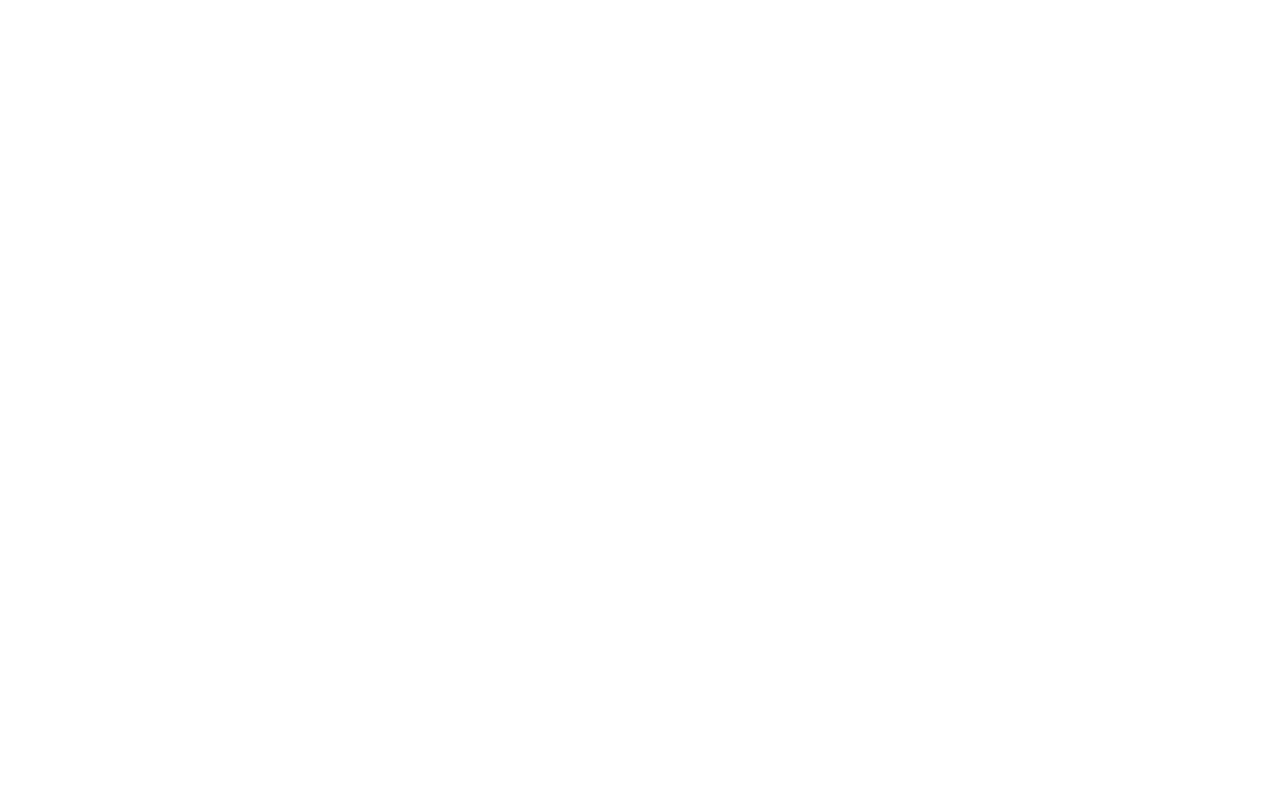
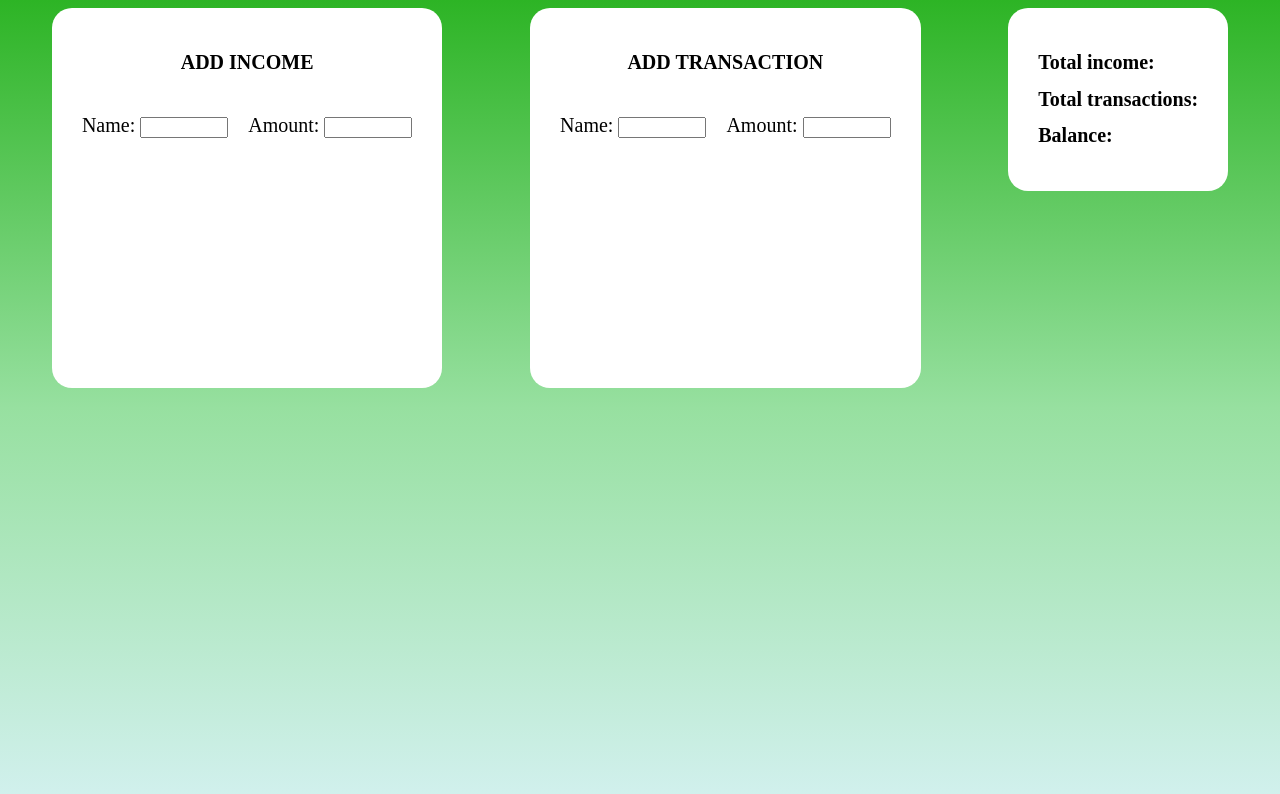
Before and after one commit to jovanlekic12/transactions-js, a website built with Vite: page index.html in a window 1280 px wide. Built offline with nearby package versions, Linux system fonts and the light colour scheme.

Commit message:
add cards with inputs

```diff
--- a/index.html
+++ b/index.html
@@ -7,7 +7,43 @@
     <title>Vite App</title>
   </head>
   <body>
-    <div id="app"></div>
+    <div id="app">
+      <main class="container">
+        <div class="card">
+          <h1 class="title">ADD INCOME</h1>
+          <form class="input__div">
+            <div>
+              <label for="name">Name:</label>
+              <input type="text" class="input input__income__name" />
+            </div>
+            <div>
+              <label for="amount">Amount:</label>
+              <input type="number" class="input input__income__amount" />
+            </div>
+          </form>
+          <ul class="list income__list"></ul>
+        </div>
+        <div class="card">
+          <h1 class="title">ADD TRANSACTION</h1>
+          <form class="input__div">
+            <div>
+              <label for="name">Name:</label>
+              <input type="text" class="input input__income__name" />
+            </div>
+            <div>
+              <label for="amount">Amount:</label>
+              <input type="number" class="input input__transaction__amount" />
+            </div>
+          </form>
+          <ul class="list transaction__list"></ul>
+        </div>
+        <div class="card">
+          <h1>Total income:</h1>
+          <h1>Total transactions:</h1>
+          <h1>Balance:</h1>
+        </div>
+      </main>
+    </div>
     <script type="module" src="/main.js"></script>
   </body>
 </html>
--- a/style.css
+++ b/style.css
@@ -0,0 +1,39 @@
+html {
+  font-size: 62.5%;
+}
+
+body {
+  background: linear-gradient(0deg, #d4f1f1, #97e0a0, #2db425);
+  min-height: 100vh;
+}
+
+.container {
+  display: flex;
+  justify-content: space-around;
+  align-items: start;
+}
+
+.card {
+  background-color: #fff;
+  padding: 3rem;
+  border-radius: 2rem;
+}
+
+.title {
+  text-align: center;
+}
+
+.input__div {
+  display: flex;
+  font-size: 2rem;
+  gap: 2rem;
+  margin-top: 4rem;
+}
+
+.input {
+  max-width: 8rem;
+}
+
+.list {
+  min-height: 20rem;
+}
```
